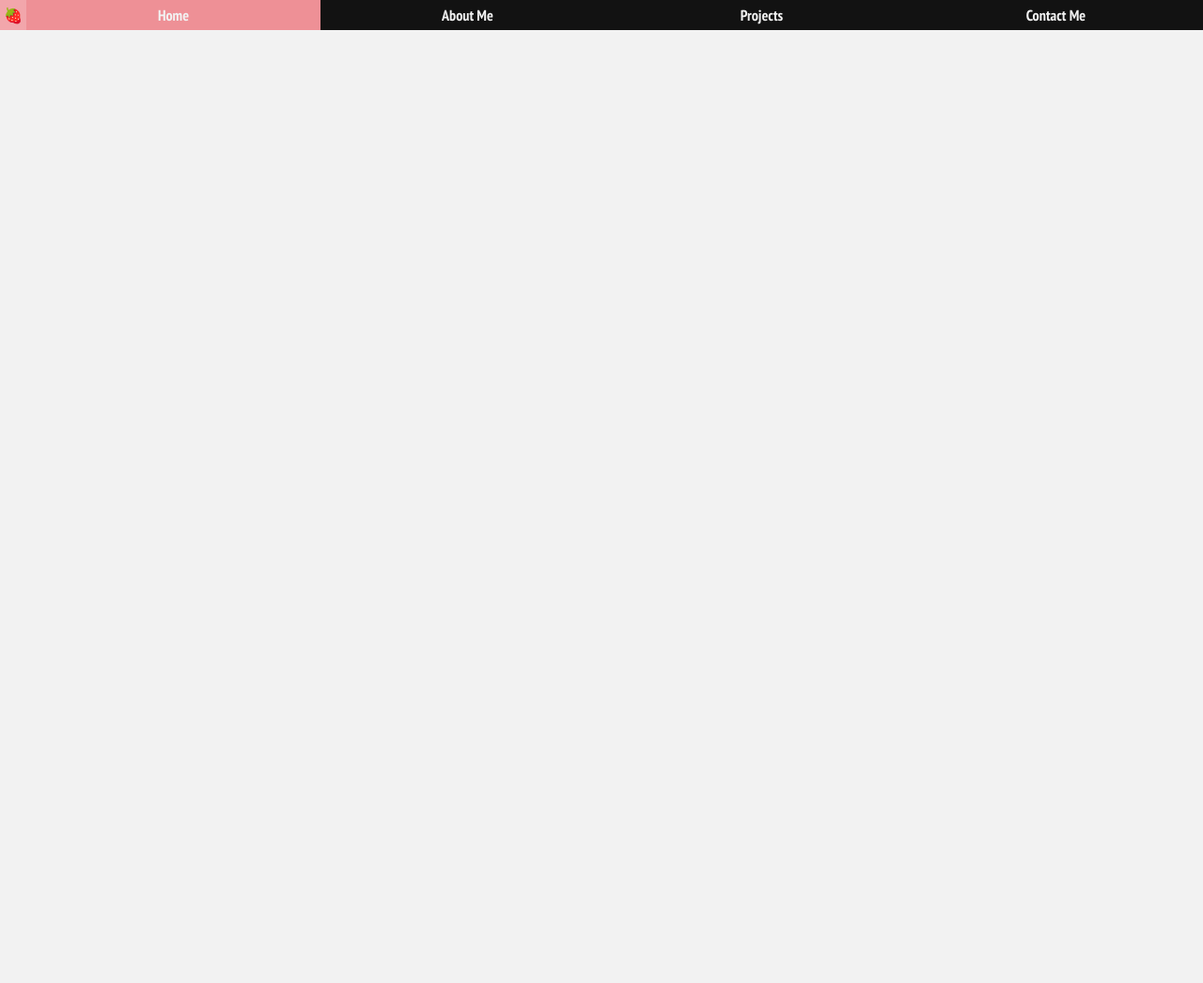
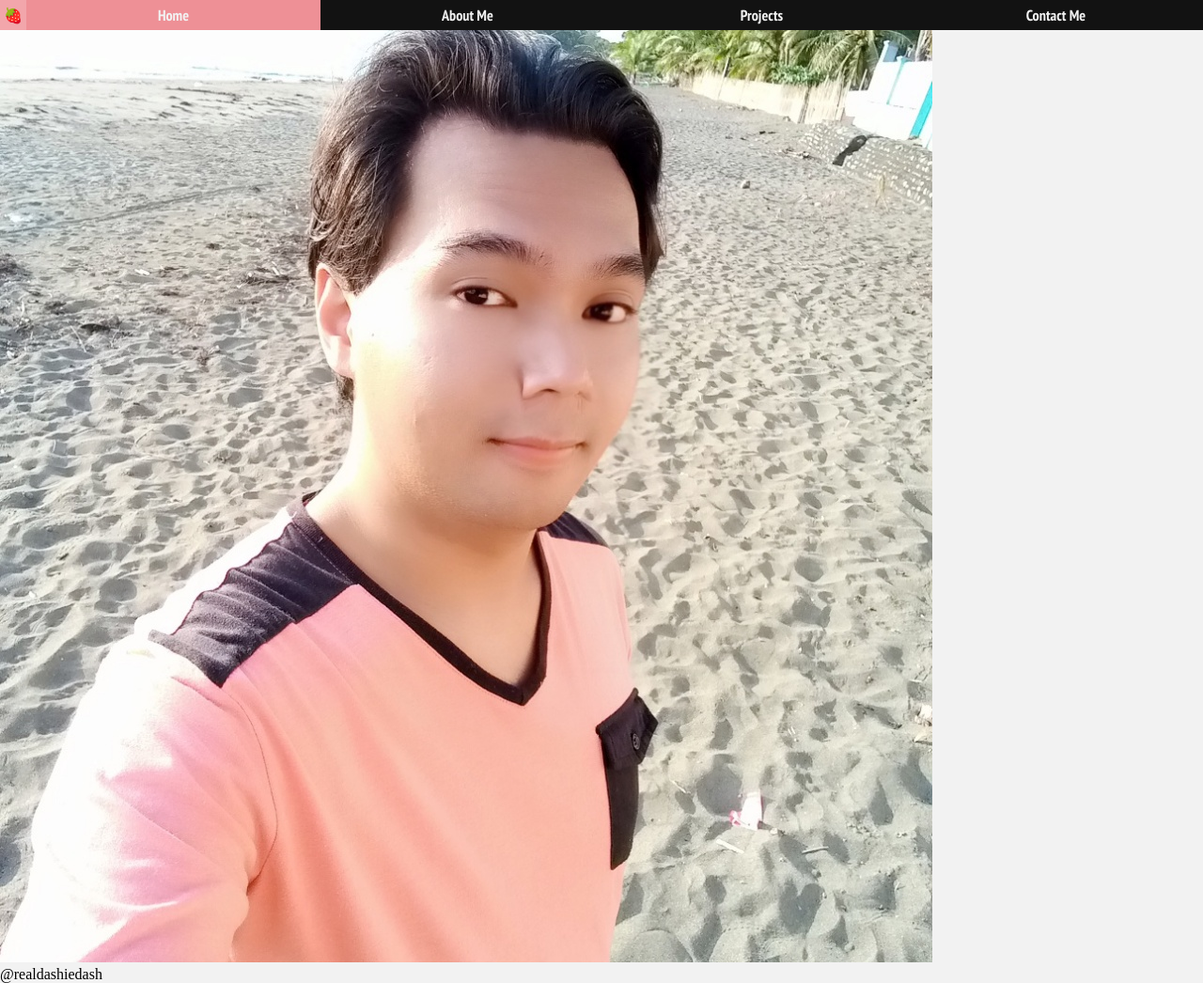
Before and after one commit to dashiedash/personal-portfolio, a plain HTML site: page index.html in a window 1280 px wide. Shown: the whole page at 94% size. Before the commit the page ends 800 px from the top, so only its background shows below. Drawn offline with Linux system fonts and the light colour scheme.

Commit message:
Build the contents of the banner.

```diff
--- a/index.html
+++ b/index.html
@@ -61,6 +61,10 @@
                </li>
             </ul>
          </nav>
+         <div class="banner">
+            <img src="resources/img/jpeg/pfp.JPG" />
+            <p class="user-tag">@realdashiedash</p>
+         </div>
       </header>
       <main></main>
       <footer></footer>
--- a/resources/styles/main_styles.css
+++ b/resources/styles/main_styles.css
@@ -73,4 +73,7 @@ nav li a:hover {
 .nav-icon {
    display: none;
 }
+
+/* Banner */
+
 /* Header - End */
```
Also changed, not shown: resources/img/jpeg/pfp.JPG (added).
